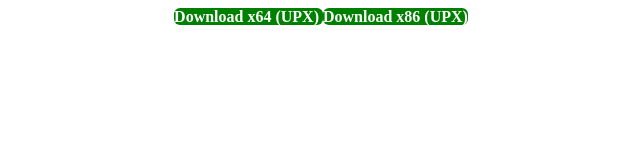
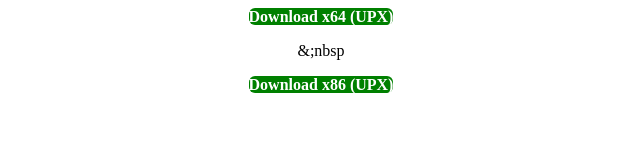
Before and after one commit to bfffggh/fade, a plain HTML site: page index.html in a window 1280 px wide. Shown: the whole page, without its empty margins (319-959 px from the left). Drawn offline with Linux system fonts and the light colour scheme.

Commit message:
Update index.html

```diff
--- a/index.html
+++ b/index.html
@@ -12,6 +12,9 @@
                     Download x64 (UPX)
                 </b>
             </a>
+            <p>
+                &;nbsp
+            </p>
             <a href="https://github.com/bfffggh/fade/releases/download/v1.0/fade.exe" style="background-color:green;border-radius:6px;color:white;text-decoration:none">
                 <b>
                     Download x86 (UPX)
```
